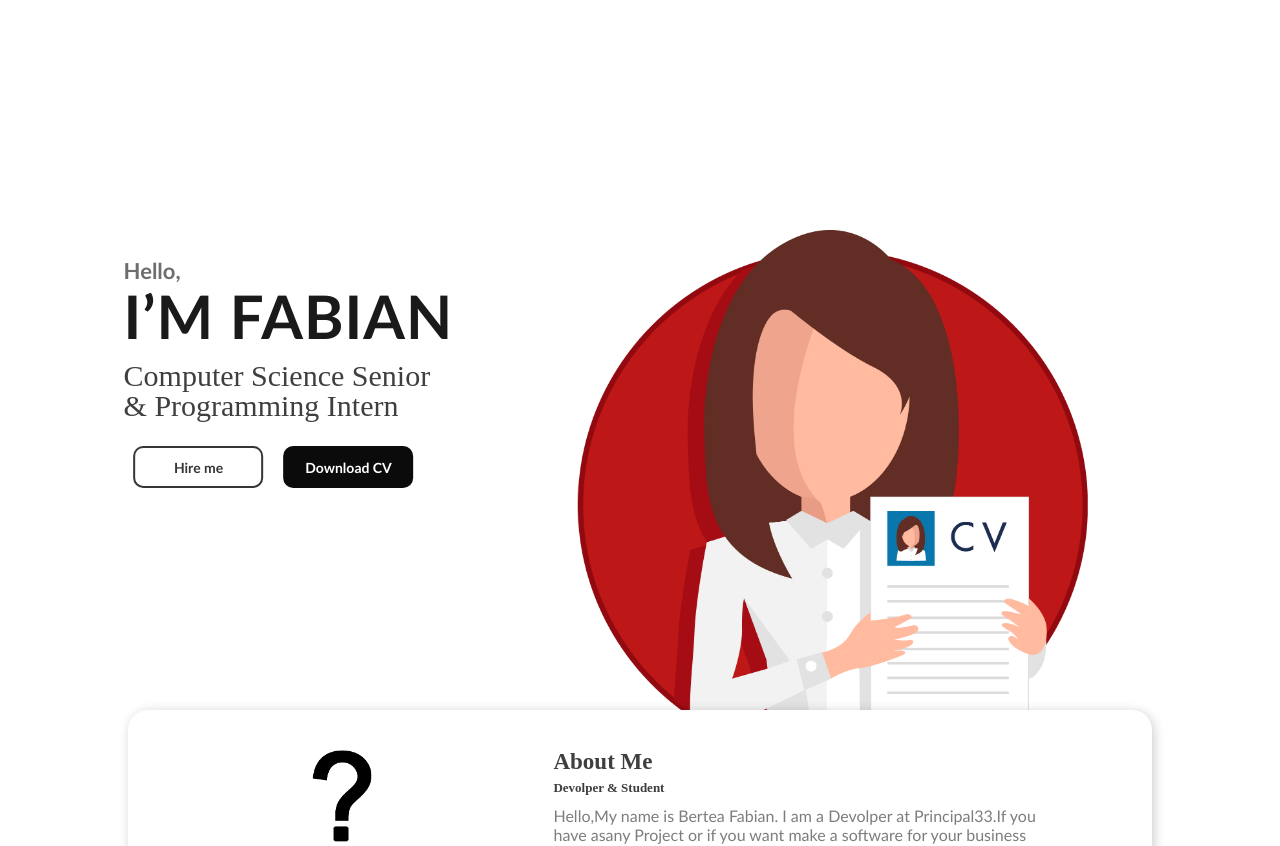
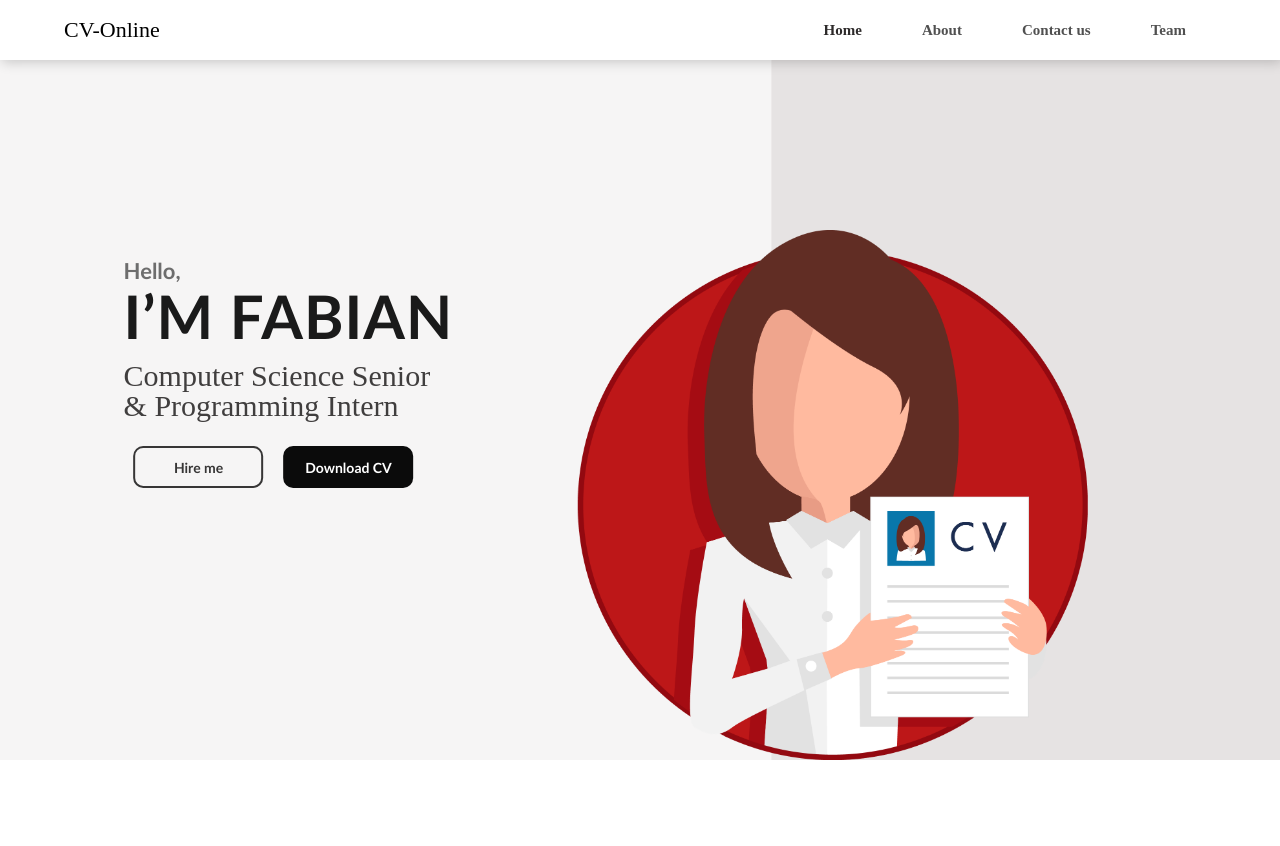
Before and after one commit to bogdanandreias/FE-CV-Online, a Vue app: page / in a window 1280 px wide. Shown: the top 846 px of the page. Built offline with nearby package versions, Linux system fonts and the light colour scheme.

Commit message:
Added navbar component.

```diff
--- a/src/App.vue
+++ b/src/App.vue
@@ -1,4 +1,5 @@
 <template>
+    <Navbar />
     <CurriculumVitaeContent />
     <CurriculumVitaeAbout />
     <CurriculumVitaeServices />
@@ -10,6 +11,7 @@ import CurriculumVitaeContent from "./components/CurriculumVitaeContent.vue";
 import CurriculumVitaeAbout from "./components/CurriculumVitaeAbout.vue";
 import CurriculumVitaeServices from "./components/CurriculumVitaeServices.vue";
 import CurriculumVitaeContact from "./components/CurriculumVitaeContact.vue";
+import Navbar from "./components/Navbar.vue";
 
 export default {
   name: "App",
@@ -17,7 +19,8 @@ export default {
     CurriculumVitaeContent,
     CurriculumVitaeAbout,
     CurriculumVitaeServices,
-    CurriculumVitaeContact
+    CurriculumVitaeContact,
+    Navbar
   },
 };
 </script>
--- /dev/null
+++ b/src/components/Navbar.vue
@@ -0,0 +1,75 @@
+<template>
+    <section>
+	<!--navigation------------------------->
+	<nav>
+	<!--logo-->
+	<a href="#" class="logo">CV-Online</a>
+	<!--menu-->
+	<ul>
+	<li><a href="#" class="active">Home</a></li>
+	<li><a href="#">About</a></li>
+	<li><a href="#">Contact us</a></li>
+	<li><a href="#">Team</a></li>
+	</ul>
+	<!--bars--------------->
+	<div class="toggle"></div>
+
+	</nav>
+  </section>
+</template>
+
+<script>
+export default {
+    name: 'Navbar'
+}
+</script>
+
+<style scoped>
+ul{
+	list-style:none;
+}
+a{
+	text-decoration:none;
+}
+section{
+	width:100%;
+	height:95vh;
+	background-image:url("../assets/bg.png");
+	background-size:cover;
+	background-repeat:no-repeat;
+	position: relative;
+}
+nav {
+	display: flex;
+	justify-content: space-between;
+	align-items:center;
+	height:60px;
+	background-color:#ffffff;
+	box-shadow:2px 2px 12px rgba(0,0,0,0.2);
+	padding:0px 5%;
+
+}
+nav ul{
+	display: flex;
+}
+.toggle{
+	display: none;
+}
+
+nav ul li a{
+	margin:30px;
+	font-family:myriad pro regular;
+	color:#505050;
+	font-size: 15px;
+	font-weight:700;
+}
+.logo{
+	font-family:RoadTest;
+	color:#000000;
+	font-size: 22px;
+}
+.active{
+	color:#2d2a2a;
+	font-weight:bold;
+}
+</style>
```
Also changed, not shown: src/assets/bg.png (added).
